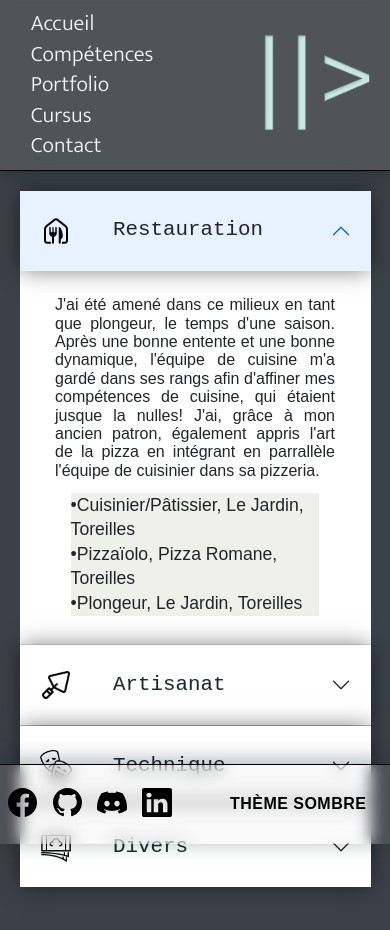
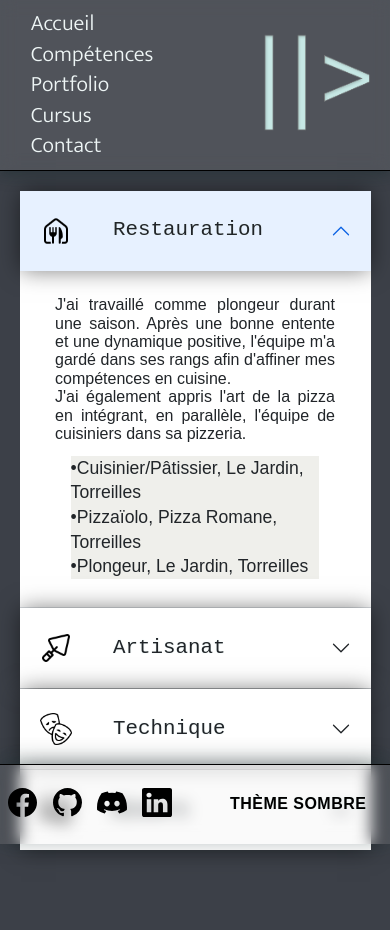
Before and after one commit to HugoD66/Portfolio-App, a React (Create React App) app: page /cursus-hugo in a window 390 px wide. Shown: the top 930 px of the page. Built offline with nearby package versions, Linux system fonts and the light colour scheme; a web font is replaced by a local one.

Commit message:
Responsive Modals

```diff
--- a/src/App.css
+++ b/src/App.css
@@ -72,7 +72,6 @@ table {
 .modal-content-wrapper {
   position: fixed;
   width: 95%;
-  height: min-content;
   background: white;
   margin: auto;
   top: 0;
--- a/src/components/Layout.js
+++ b/src/components/Layout.js
@@ -36,7 +36,7 @@ const Wrapper =styled.div`
 
 `;
 const Main = styled.div`
-  min-height: calc(100vh);
+  min-height: calc(98vh);
 
 `;
 
--- a/src/components/UI/CompGeneral.js
+++ b/src/components/UI/CompGeneral.js
@@ -7,9 +7,9 @@ function CompGeneral(props) {
         <div>
             <Description>
                     Durant mon cursus, j'ai été amené à utiliser
-                        différents languages, autant back que front.
-                        J'ai également dût ?????  manipuler de nombreux
-                        frameworks. Spécialisé en développement
+                        différents langages, aussi bien back que front.
+                        J'ai également manipulé de nombreux
+                        frameworks. <br/>Je me suis spécialisé en développement
                         d'application Symfony, et en Programmation
                         Orientée Objet.
 
--- a/src/components/UI/LienApps.js
+++ b/src/components/UI/LienApps.js
@@ -202,7 +202,7 @@ export default function LienApps () {
                     <ModalScreenAndDescript>
                         <img src={EcoitScreen} alt="Logo Clipboard Modal"/>
                         <p>
-                            Plateforme éducative sur l'impact digital sur l'écologie.
+                            Plateforme éducative de l'impact digital sur l'écologie.
                         </p>
                     </ModalScreenAndDescript>
                     <ModalButtons type="button" onClick={accesAppEcoit}>
@@ -290,8 +290,11 @@ const BouttonAppli = styled.div`
 `;
 const ModalCustom = styled.div`
   .modal-content-wrapper {
-    @media (min-width: 1500px) {
+    height: min-content;
+
+    @media (min-width: 650px) {
       width: 50%;
+      height: min-content;
     }
   }
 `;
--- a/src/components/fixed/Header.js
+++ b/src/components/fixed/Header.js
@@ -59,8 +59,8 @@ export default function Header (){
                             <ul>
                                 <li>Adresse : 21 Rue Nicolas Poussin</li>
                                 <li>Formation : Developpeur Web</li>
-                                <li>Nationalité : Francais</li>
-                                <li>Ville : Perpignan</li>
+                                <li>Nationalité : Francaise</li>
+                                <li>Ville : 66000 Perpignan</li>
                                 <li>Age :30 ans</li>
                             </ul>
                         </OverlayContent>
--- a/src/components/section/Cursus.js
+++ b/src/components/section/Cursus.js
@@ -18,15 +18,15 @@ export default function Cursus() {
                     </Accordion.Header>
                     <Accordion.Body>
                         <p>
-                            J'ai été amené dans ce milieux en tant que plongeur, le temps d'une saison.
-                        Après une bonne entente et une bonne dynamique, l'équipe de cuisine m'a gardé dans ses rangs afin d'affiner mes
-                        compétences de cuisine, qui étaient jusque la nulles! J'ai, grâce à mon ancien patron, également appris l'art
-                        de la pizza en intégrant en parrallèle l'équipe de cuisinier dans sa pizzeria.
+                            J'ai travaillé comme plongeur durant une saison.
+                        Après une bonne entente et une dynamique positive, l'équipe m'a gardé dans ses rangs afin d'affiner mes
+                        compétences en cuisine. <br/> J'ai également appris l'art
+                        de la pizza en intégrant, en parallèle, l'équipe de cuisiniers dans sa pizzeria.
                         </p>
                         <ul>
-                            <li> •Cuisinier/Pâtissier, Le Jardin, Toreilles</li>
-                            <li> •Pizzaïolo, Pizza Romane, Toreilles</li>
-                            <li> •Plongeur, Le Jardin, Toreilles</li>
+                            <li> •Cuisinier/Pâtissier, Le Jardin, Torreilles</li>
+                            <li> •Pizzaïolo, Pizza Romane, Torreilles</li>
+                            <li> •Plongeur, Le Jardin, Torreilles</li>
                         </ul>
                     </Accordion.Body>
                 </Accordion.Item>
@@ -39,8 +39,8 @@ export default function Cursus() {
                     </Accordion.Header>
                     <Accordion.Body>
                         <p>
-                            Au début de ma vie professionnel, j'ai tout d'abbord été dirigé dans le milieux du bâtiment. Avec un BAC STI
-                            Génie-Civil en poche, je suis parti à Montpellier pour rejoindre l'équipe de Fondeville. Après être revenu à
+                            Au début de ma vie professionnelle, j'ai travaillé dans le bâtiment. Avec un BAC Sciences Techniques de l'Ingénieur
+                            Génie-Civil en poche, je suis parti à Montpellier pour rejoindre l'équipe de l'entreprise Fondeville. De retour à
                             Perpignan, j'ai été recruté par diverses entreprise d'artisanat :
                         </p>
                         <ul>
@@ -61,13 +61,13 @@ export default function Cursus() {
                     </Accordion.Header>
                     <Accordion.Body>
                         <p>
-                            Tout au long de ma vie active, j'ai obtenu des contrats d' intermittence, j'ai donc eut la chance de découvrir le monde
-                            de la culture, et de participer à la construction d'une scene de théatre. J'ai également été plongé dans le milieu festivalier
+                            Tout au long de ma vie active, j'ai travaillé comme intermittent, j'ai donc eu la chance de découvrir le monde
+                            de la culture, et de participer à la création de divers spectacles. J'ai également été plongé dans le milieu festivalier
                             grâce à VISA pour l'image !
                             <ul>
-                                <li> •Technicien plateau, Théatre de l'étang, St estève</li>
-                                <li> •Technicien plateau, Théatre municipal, Perpignan</li>
-                                <li> •Régiste, VISA pour l'image, Perpignan</li>
+                                <li> •Technicien plateau, Théâtre de l'étang, St Estève</li>
+                                <li> •Technicien plateau, Théâtre municipal, Perpignan</li>
+                                <li> •Régisseur, VISA pour l'image, Perpignan</li>
                             </ul>
                         </p>
                     </Accordion.Body>
@@ -80,10 +80,10 @@ export default function Cursus() {
                         </TitleAccord>
                     </Accordion.Header>
                     <Accordion.Body>
-                        <p>J'ai, pour finir, exercé dans différents domaines:</p>
+                        <p>J'ai, pour finir, travaillé dans différents domaines:</p>
                         <ul>
-                            <li> •Vendanges, Mas Baux, Canet en Rousillon</li>
-                            <li> •Infirmier, 4 stages dans milieux différents</li>
+                            <li> •Vendanges, Mas Baux, Canet en Roussillon</li>
+                            <li> •Infirmier, 4 stages dans divers milieux</li>
                             <li> •Prospection prix du marché, St Charles, Perpignan</li>
                         </ul>
                     </Accordion.Body>
--- a/src/components/section/Portfolio.js
+++ b/src/components/section/Portfolio.js
@@ -8,8 +8,7 @@ export default function PortFolio({props}) {
     return (
         <PortFolioTemplate>
             <p>
-                Durant mon année d'étude, j'ai eut l'occasion
-                de réaliser divers projets. Voici certains d'entre eux
+                Durant ma formation, j'ai réalisé divers projets. Voici certains d'entre eux
                 qui ont été mis en ligne :
             </p>
             < LienApps />
```
